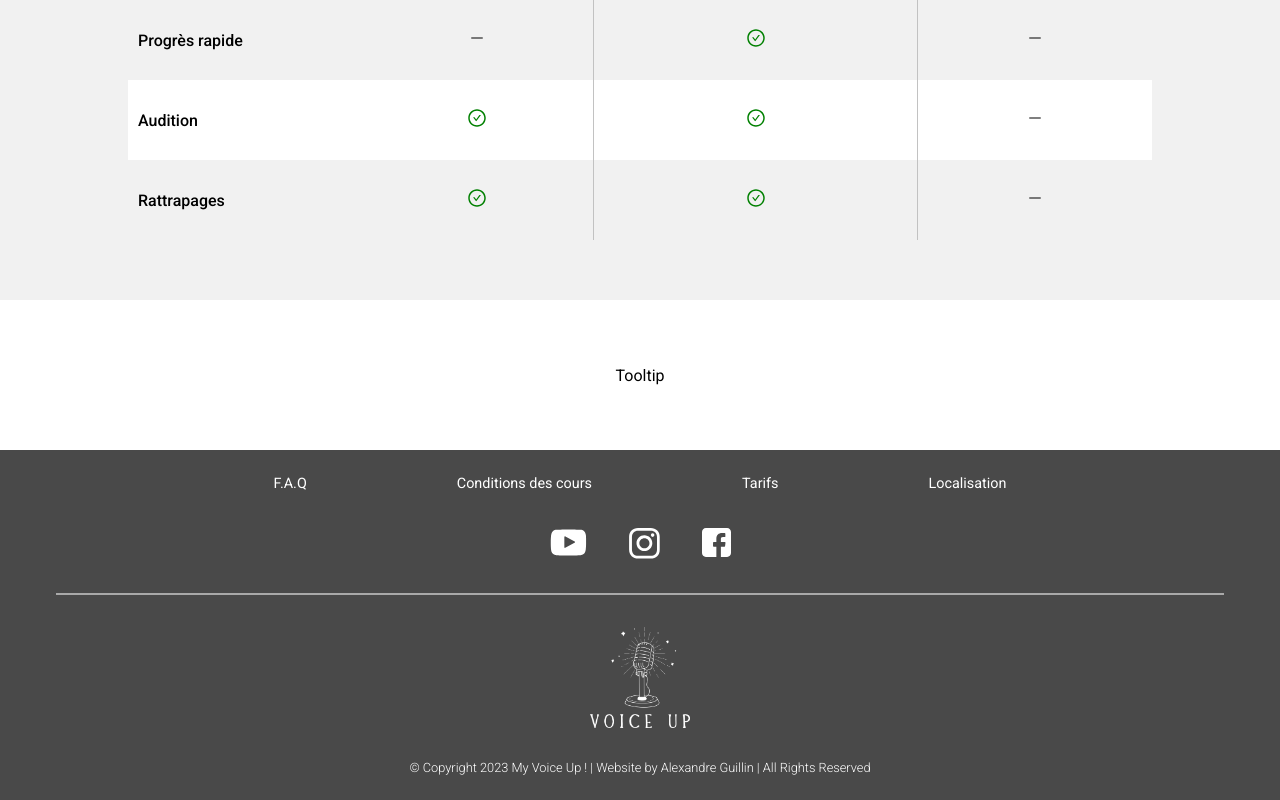
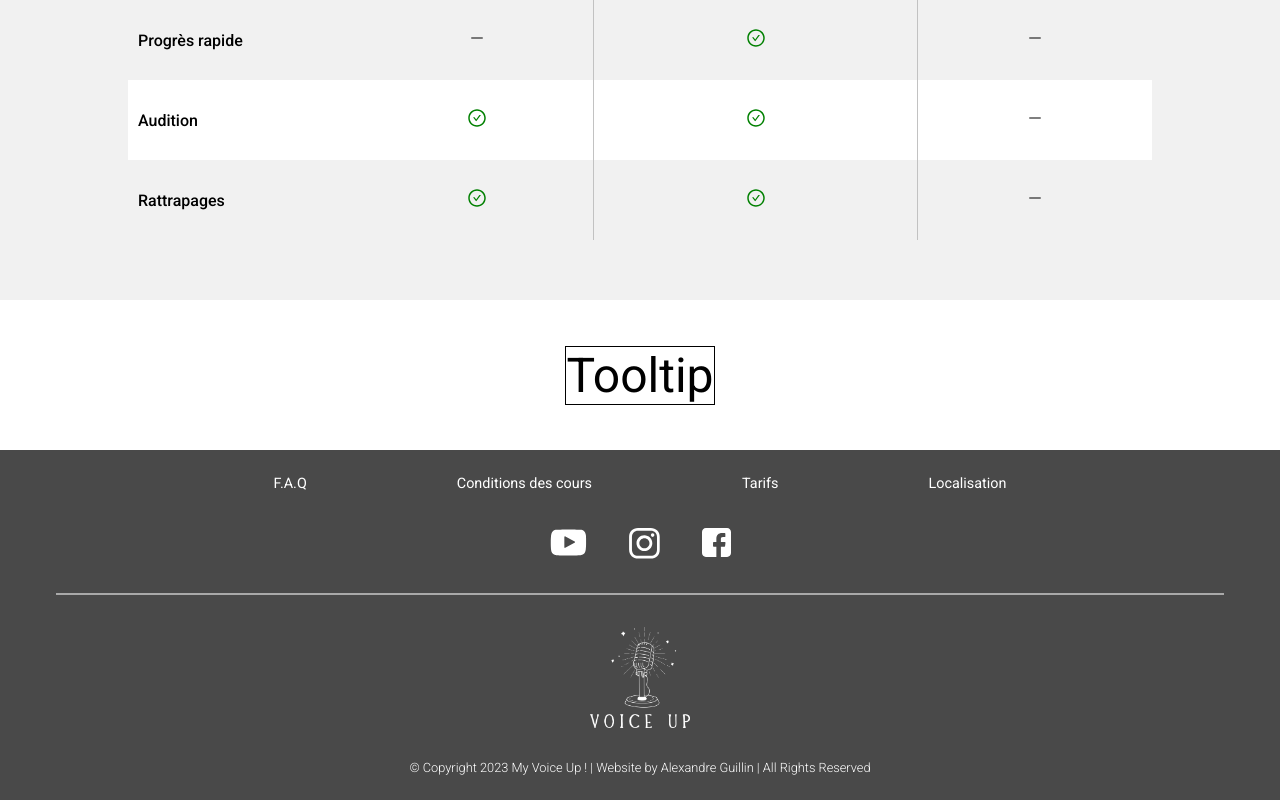
Before and after one commit to Cap0n3/VoiceUp, a React (Create React App) app: page /tarifs in a window 1280 px wide. Shown: the part 1960-2760 px from the top of the page. Built offline with nearby package versions, Linux system fonts and the light colour scheme.

Commit message:
Implemented full working solution for tooltips

```diff
--- a/src/components/Tooltip/Tooltip.style.js
+++ b/src/components/Tooltip/Tooltip.style.js
@@ -12,17 +12,30 @@ export const TooltipBox = styled.div`
     background-color: black;
     padding: 15px;
     width: ${({toolTipSize}) => toolTipSize.width}px;
+    width: 12px;
     border-radius: 10px;
     color: white;
     /* Tooltip placement */
     ${({place, contentSize, toolTipSize}) =>
-        /* Top center tooltip */
+        /* Tooltip positions */
         (place === "top" && `
+            bottom: ${contentSize.height + 15}px;
             width: ${toolTipSize.width}px;
             left: ${(contentSize.width / 2) - (toolTipSize.width / 2)}px;
-            bottom: ${contentSize.height + 15}px;
         `) ||
-        /* HERE !!!! */
+        (place === "right" &&`
+            right: ${contentSize.width + 20}px;
+            top: 0;
+            bottom: 0;
+            height: ${toolTipSize.height}px;
+            margin-top: auto;
+            margin-bottom: auto;
+        `) ||
+        (place === "bottom" &&`
+            top: ${contentSize.height + 15}px;
+            width: ${toolTipSize.width}px;
+            left: ${(contentSize.width / 2) - (toolTipSize.width / 2)}px;
+        `) ||
         (place === "left" && `
             left: ${contentSize.width + 20}px;
             top: 0;
@@ -40,17 +53,37 @@ export const TooltipBox = styled.div`
         position: absolute;
         display: block;
         ${({place, toolTipSize}) =>
+            /* Arrow position */
             (place === "top" && `
+                bottom: -10px;
                 left: 90px;
-                bottom: -10px;
                 border-top: 10px solid black;
                 border-right: 10px solid transparent;
                 border-left: 10px solid transparent;
                 border-bottom: none;
             `) ||
+            (place === "right" &&`
+                top: ${(toolTipSize.height / 2) - 5}px;
+                right: -15px;
+                border-top: 10px solid black;
+                border-right: 10px solid transparent;
+                border-left: 10px solid transparent;
+                border-bottom: none;
+                transform: rotate(-0.25turn);
+            `)
+            ||
+            (place === "bottom" &&`
+                top: -10px;
+                left: 90px;
+                border-top: 10px solid black;
+                border-right: 10px solid transparent;
+                border-left: 10px solid transparent;
+                border-bottom: none;
+                transform: rotate(0.5turn);
+            `) ||
             (place === "left" && `
+                top: ${(toolTipSize.height / 2) - 5}px;
                 left: -15px;
-                top: ${(toolTipSize.height / 2)}px;
                 border-top: 10px solid black;
                 border-right: 10px solid transparent;
                 border-left: 10px solid transparent;
--- a/src/pages/Pricing/Pricing.js
+++ b/src/pages/Pricing/Pricing.js
@@ -25,8 +25,8 @@ const Prices = () => {
                 <CompTable isActive={isTableVisible ? "active" : ""} tableData={ComparisonTable} iconColors={["#1B173", "#896FBC", "#D9A47D"]}/>
             </TableSection>
             <div style={{width: "100%", height: "150px", display: "flex", alignItems: "center", justifyContent: "center"}}>
-                <Tooltip content="Cillum consequat fugiat ullamco labore consectetur nostrud exercitation et reprehenderit consectetur tempor. Reprehenderit adipisicing cupidatat veniam deserunt Lorem eiusmod eu est laborum do." place="left" size={{width: 200, height: 240}}>
-                    <p style={{fontSize: "1em"}}>Tooltip</p>
+                <Tooltip content="Cillum consequat fugiat ullamco labore consectetur nostrud exercitation et reprehenderit consectetur tempor. Reprehenderit adipisicing cupidatat veniam deserunt Lorem eiusmod eu est laborum do." place="bottom" size={{width: 200, height: 240}}>
+                    <p style={{fontSize: "3em", border: "1px solid black"}}>Tooltip</p>
                 </Tooltip>
             </div>
             <Footer />
```
Also changed, not shown: src/components/Tooltip/Tooltip.js (+14 -0 lines).
